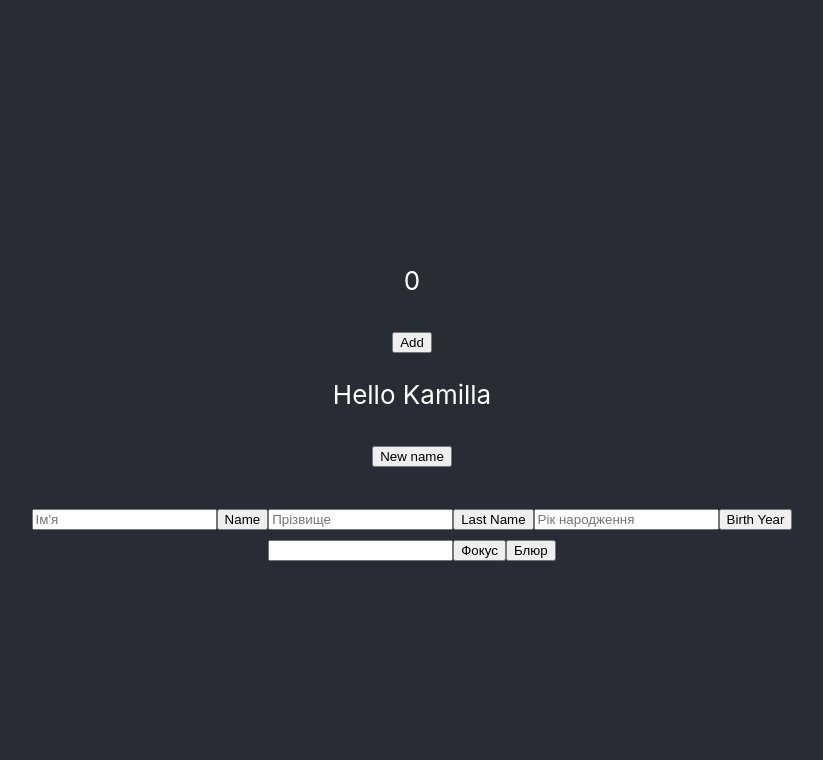
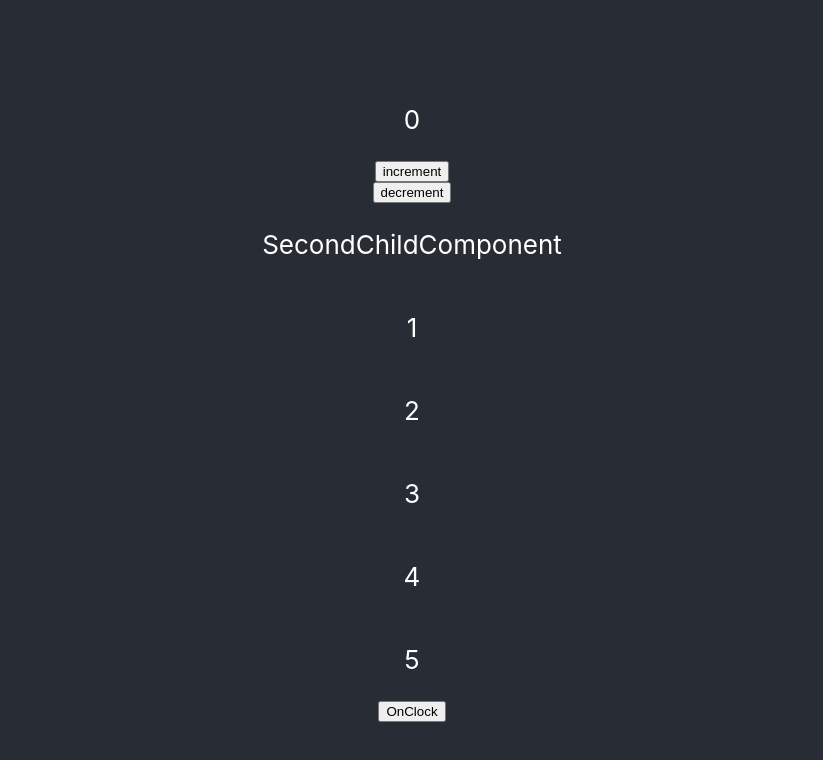
Before and after one commit to MissKamilla/react-first-project, a React (Create React App) app: page / in a window 1280 px wide. Shown: the top 760 px of the page, without its empty margins (228-1051 px from the left). Built offline with nearby package versions, Linux system fonts and the light colour scheme.

Commit message:
Hooks:useMemo,useCallback,custom hooks

```diff
--- a/src/App.js
+++ b/src/App.js
@@ -7,7 +7,9 @@ import HomeWorkMain5 from "./HomeWork5/HomeWorkMain";
 import CounterComponent from "./CounterComponent";
 // import RenderComponent from './RenderComponent'
 // import MyClassComponent from "./MyClassComponent";
-import Lesson5HooksComponent from "./Lesson5HooksComponent";
+// import Lesson5HooksComponent from "./Lesson5HooksComponent";
+import Lesson6HooksComponent from "./Lesson6HooksComponent";
+import ReactMemoComponent from "./ReactMemoComponent/MainComponent";
 import { useRef, useState } from "react";
 
 import "./App.css";
@@ -30,7 +32,7 @@ function App() {
         {/* <HomeWorkMain1 /> */}
         {/* <HomeWorkMain2 /> */}
         {/* <HomeWorkMain4 /> */}
-        <HomeWorkMain5 />
+        {/* <HomeWorkMain5 /> */}
 
         {/* <CounterComponent /> */}
         {/* <MyClassComponent /> */}
@@ -39,6 +41,8 @@ function App() {
         {/* <MyClassComponent />  */}
 
         {/* <Lesson5HooksComponent /> */}
+        {/* <Lesson6HooksComponent /> */}
+        <ReactMemoComponent />
       </header>
     </div>
   );
--- /dev/null
+++ b/src/Lesson6HooksComponent.js
@@ -0,0 +1,40 @@
+import { useCallback, useEffect, useMemo, useState } from "react";
+
+const Lesson6HooksComponent = () => {
+  // useMemo
+  /* const [list, setList] = useState([1, 2, 3, 4, 5]);
+
+  const memoizedList = useMemo(() => {
+    return list;
+  }, [list]);
+
+  const handleListChange = () => {
+    setList([...list, 6]);
+  };
+ */
+
+  const [list, setList] = useState([1, 2, 3, 4, 5]);
+  const handleUseCallbackExample = useCallback(() => {
+    setList([...list, 6]);
+  }, []);
+
+  useEffect(() => {
+    handleUseCallbackExample();
+    console.log("render");
+  }, [handleUseCallbackExample]);
+
+  const handleClick = () => setList([]);
+  return (
+    <>
+      {/*  useMemo
+      {memoizedList.map((item, index) => (
+        <p key={index}>{item}</p>
+      ))}
+      <button onClick={handleListChange}>Click me</button> */}
+
+      <button onClick={handleClick}>Click me</button>
+    </>
+  );
+};
+
+export default Lesson6HooksComponent;
--- /dev/null
+++ b/src/ReactMemoComponent/ChildComponent.js
@@ -0,0 +1,5 @@
+const ChildComponent = ({ item }) => {
+  return <p>{item}</p>;
+};
+
+export default ChildComponent;
--- /dev/null
+++ b/src/ReactMemoComponent/MainComponent.js
@@ -0,0 +1,26 @@
+import { useCallback, useEffect, useMemo, useState } from "react";
+import { useCounter } from "../useCounter";
+import ChildComponent from "./ChildComponent";
+import SecondChildComponent from "./SecondChildComponent";
+
+const MainComponent = () => {
+  const [list, setList] = useState([1, 2, 3, 4, 5]);
+
+  const { value, increment, decrement } = useCounter(); //my hook
+  return (
+    <>
+      <p>{value}</p>
+      <button onClick={increment}>increment</button>
+      <button onClick={decrement}>decrement</button>
+
+      <SecondChildComponent />
+      {list.map((item, index) => {
+        return <ChildComponent key={index} item={item} />;
+      })}
+
+      <button onClick={() => setList([...list, 6])}>OnClock</button>
+    </>
+  );
+};
+
+export default MainComponent;
--- /dev/null
+++ b/src/ReactMemoComponent/SecondChildComponent.js
@@ -0,0 +1,13 @@
+import { memo } from "react";
+
+const areEqual = (prevProps, nextProps) => {
+  // return prevProps.object.name !== nextProps.object.name;
+  return false;
+};
+
+const SecondChildComponent = memo(() => {
+  console.log("SecondChildComponent render");
+  return <p>SecondChildComponent</p>;
+}, areEqual);
+
+export default SecondChildComponent;
--- /dev/null
+++ b/src/useCounter.js
@@ -0,0 +1,12 @@
+import { useState } from "react";
+
+export const useCounter = () => {
+  const [value, setValue] = useState(0);
+  const increment = () => {
+    setValue(value + 1);
+  };
+  const decrement = () => {
+    setValue(value - 1);
+  };
+  return { value, increment, decrement };
+};
```
